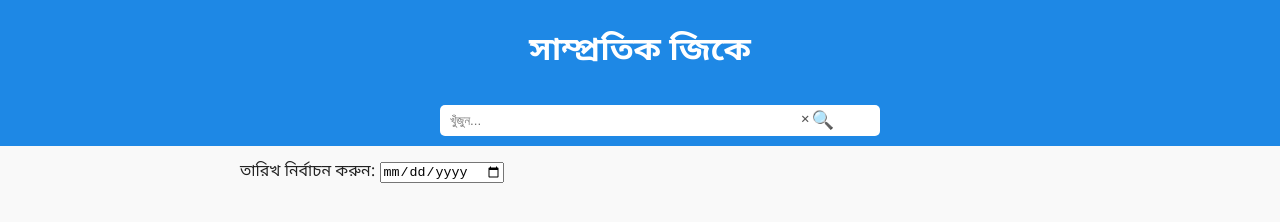
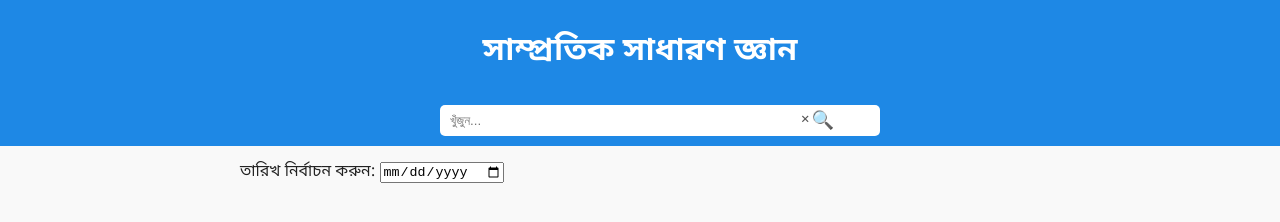
Before and after one commit to oddnaeem/4urmom, a plain HTML site: page index.html in a window 1280 px wide. Drawn offline with Linux system fonts and the light colour scheme.

Commit message:
Auto commit on Thu Jul 17 15:43:56 +06 2025

```diff
--- a/index.html
+++ b/index.html
@@ -2,14 +2,14 @@
 <html lang="bn">
 <head>
   <meta charset="UTF-8">
-  <title>সাম্প্রতিক জিকে</title>
+  <title>সাম্প্রতিক সাধারণ জ্ঞান</title>
   <meta name="viewport" content="width=device-width, initial-scale=1">
   <link rel="stylesheet" href="style.css">
 </head>
 <body>
   <header>
     <div class="header-content">
-      <h1>সাম্প্রতিক জিকে</h1>
+      <h1>সাম্প্রতিক সাধারণ জ্ঞান</h1>
       <form id="searchForm">
         <input type="text" id="searchInput" placeholder="খুঁজুন...">
         <button type="submit">🔍</button>
```
